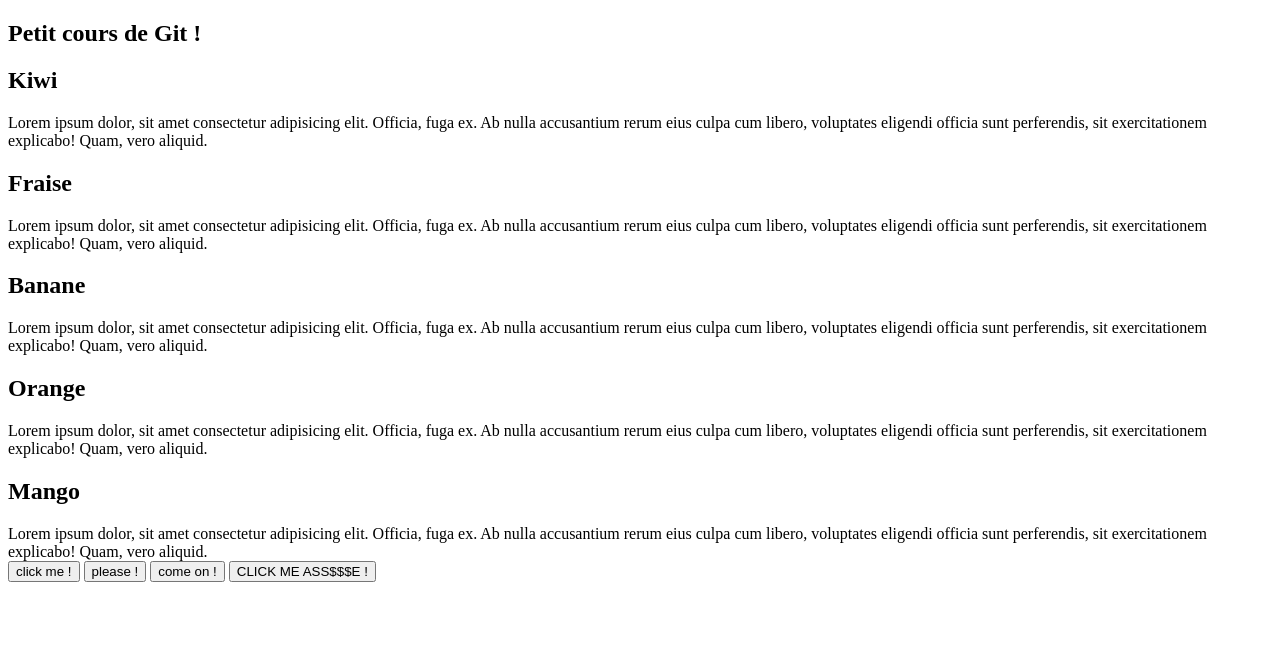
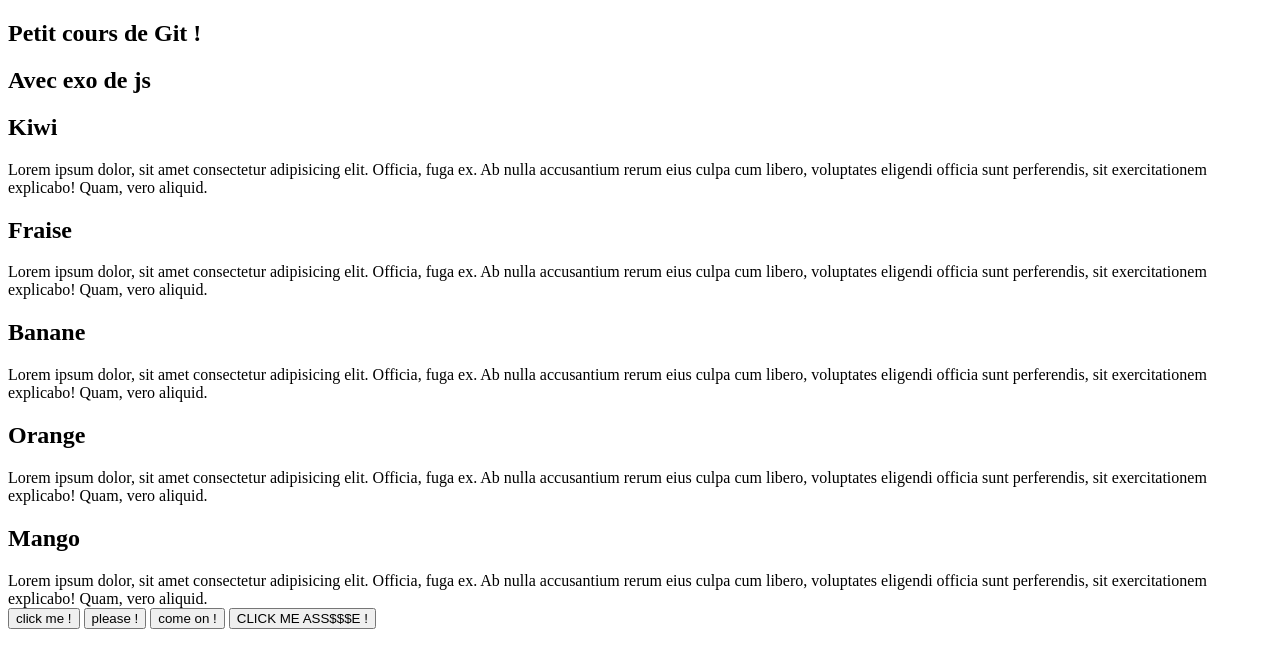
Before and after one commit to JeremyGlize/gitTest, a plain HTML site: page index.html in a window 1280 px wide. Drawn offline with Linux system fonts and the light colour scheme.

Commit message:
ajout titre

```diff
--- a/index.html
+++ b/index.html
@@ -12,6 +12,7 @@
     <main>
       <section>
         <h1>Petit cours de Git !</h1>
+        <h2>Avec exo de js</h2>
       </section>
       <section>
         <div class="containerFruits">
```
